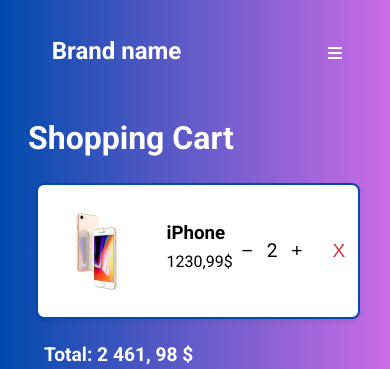
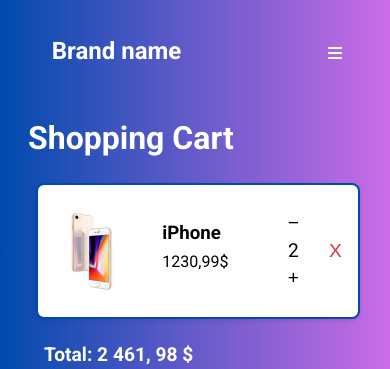
Before and after one commit to VictoriyaK19/online-store, a Vue app: page /mycart in a window 390 px wide. Shown: the top 369 px of the page. Built offline with nearby package versions, Linux system fonts and the light colour scheme.

Commit message:
styling for mobile phones

```diff
--- a/src/pages/user/MyCart.vue
+++ b/src/pages/user/MyCart.vue
@@ -156,7 +156,6 @@
 }
 .quantity {
   display: flex;
-  /* flex-direction: column; for mobiles*/
   align-items: center;
   margin-right: 1rem;
 }
@@ -182,4 +181,14 @@
   font-size: 1.2rem;
 }
 
+@media screen and (max-width: 420px) {
+  .product {
+    padding-right: 3vw;
+    padding-left: 1vw;
+  }
+  .quantity {
+  flex-direction: column;
+}
+
+}
 </style>
```
